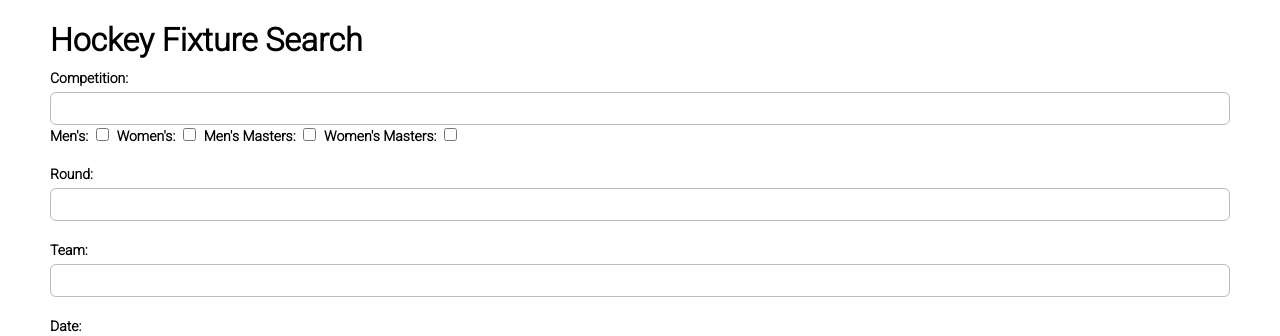
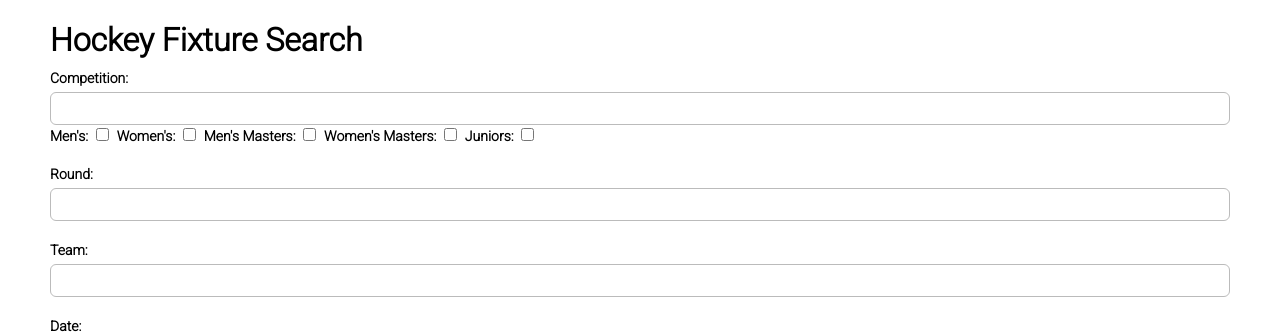
Before and after one commit to Calneideck/Hockey-Fixture-Search, a Node project: template views/index.jade in a window 1280 px wide. Shown: the top 336 px of the page. Run offline with Node 20 templates, Linux system fonts and the light colour scheme; the template is opened without the code that fills it, so the values that code supplies are empty; style sheets or scripts are compiled from the project's sources.

Commit message:
Added juniors

```diff
--- a/assets/js/main.js
+++ b/assets/js/main.js
@@ -7,13 +7,14 @@ var chkMen = document.getElementById('chk-men');
 var chkWomen = document.getElementById('chk-women');
 var chkMensMasters = document.getElementById('chk-men-masters');
 var chkWomensMasters = document.getElementById('chk-women-masters');
+var chkJuniors = document.getElementById('chk-juniors');
 var rowHolder = document.getElementById('row-holder');
 var fixtureCount = document.getElementById('fixture-count');
 
 var terms = ['competition', 'round', 'team', 'date', 'venue'];
 var searchNodes = [comp, round, team, date, venue];
-var checks = [chkMen, chkWomen, chkMensMasters, chkWomensMasters];
-var checkNames = ['mens', 'womens', 'mensmasters', 'womensmasters'];
+var checks = [chkMen, chkWomen, chkMensMasters, chkWomensMasters, chkJuniors];
+var checkNames = ['mens', 'womens', 'mensmasters', 'womensmasters', 'juniors'];
 var months = ['Jan', 'Feb', 'Mar', 'Apr', 'May', 'Jun', 'Jul', 'Aug', 'Sep', 'Oct', 'Nov', 'Dec'];
 
 function search() {
--- a/views/index.jade
+++ b/views/index.jade
@@ -13,6 +13,8 @@ block content
       input#chk-men-masters(type='checkbox')
       label.left-margin(for='chk-women-masters') Women's Masters:
       input#chk-women-masters(type='checkbox')
+      label.left-margin(for='chk-juniors') Juniors:
+      input#chk-juniors(type='checkbox')
     .form-group
       label(for='round') Round:
       input#round(type='number')
```
